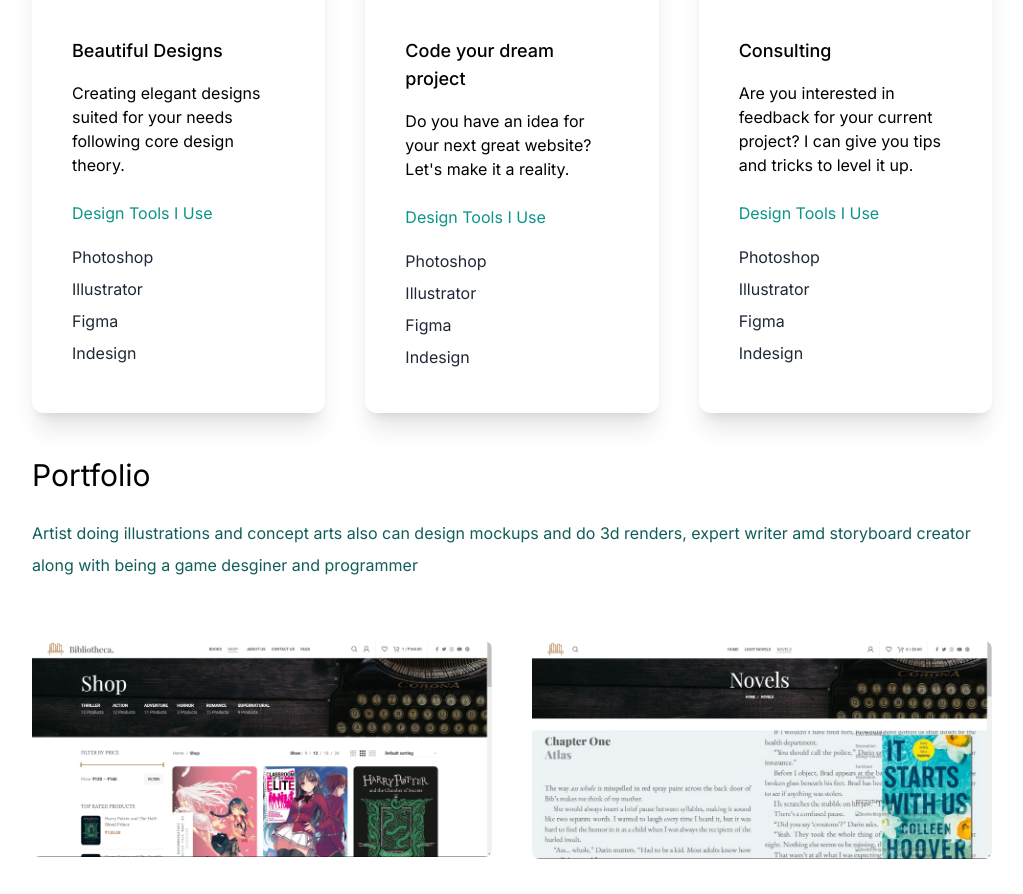
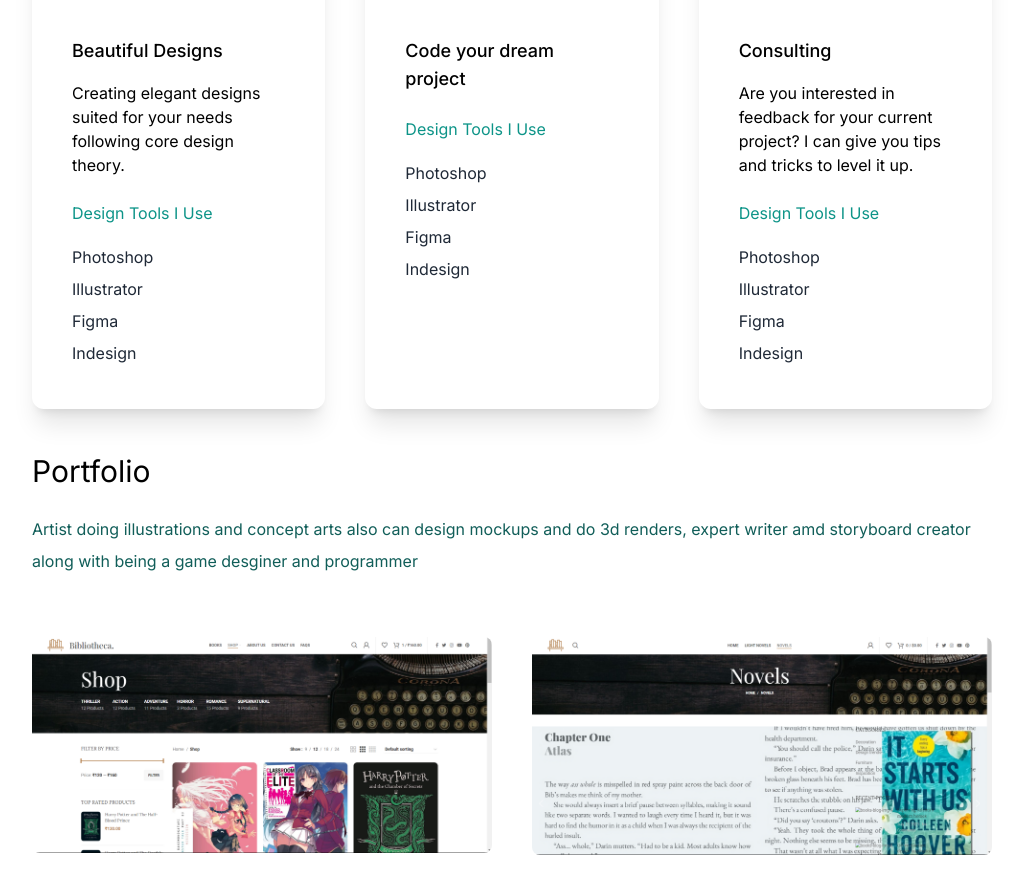
Before and after one commit to km-kurisu/km-kurisu.github.io, a Next.js app: page / in a window 1280 px wide. Shown: the part 1655-2549 px from the top of the page, without its empty margins (128-1151 px from the left). Built offline with nearby package versions, Linux system fonts and the light colour scheme.

Commit message:
modified:   app/page.js

```diff
--- a/app/page.js
+++ b/app/page.js
@@ -98,10 +98,7 @@ export default function Home() {
               <h3 className="text-lg font-medium pt-8 pb-2 dark:text-teal-300 ">
                 Code your dream project
               </h3>
-              <p className="py-2 dark:text-slate-300">
-                Do you have an idea for your next great website? Let's make it a
-                reality.
-              </p>
+
               <h4 className="py-4 text-teal-600 dark:text-emerald-400">Design Tools I Use</h4>
               <p className="text-gray-800 py-1 dark:text-emerald-400">Photoshop</p>
               <p className="text-gray-800 py-1 dark:text-emerald-400">Illustrator</p>
```
